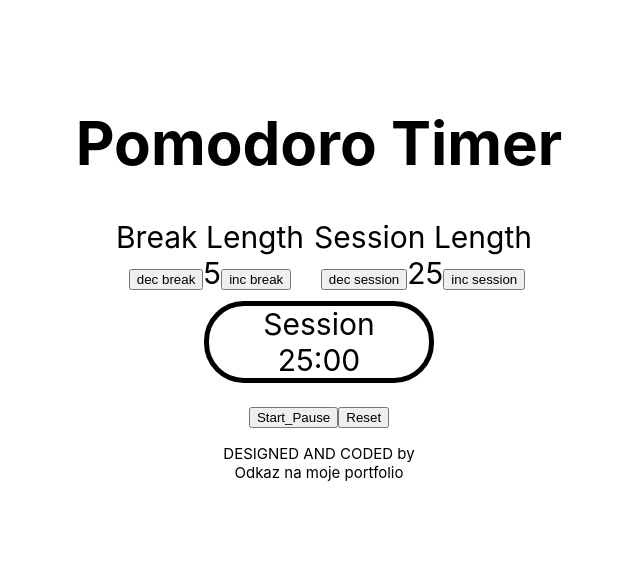
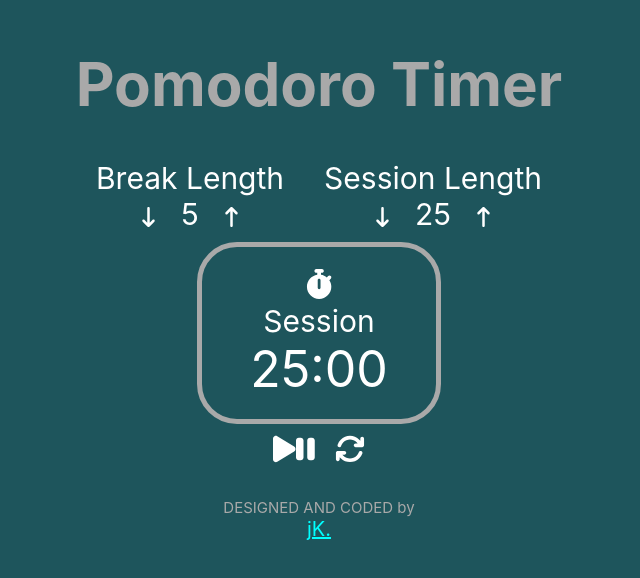
Before and after one commit to korinekj/pomodoro-timer, a React (Create React App) app: page / in a window 1280 px wide. Shown: the part 126-704 px from the top of the page, without its empty margins (321-961 px from the left). Built offline with nearby package versions, Linux system fonts and the light colour scheme.

Commit message:
ÚPRAVA CSS FINAL (pouze zkusit dodělat aby se změnila barva, kdyz bude zbyvat v casovaci uz jen 1minuta..)

```diff
--- a/package.json
+++ b/package.json
@@ -3,6 +3,8 @@
   "version": "0.1.0",
   "private": true,
   "dependencies": {
+    "@fortawesome/free-solid-svg-icons": "^6.1.1",
+    "@fortawesome/react-fontawesome": "^0.1.18",
     "@testing-library/jest-dom": "^5.16.4",
     "@testing-library/react": "^13.3.0",
     "@testing-library/user-event": "^13.5.0",
--- a/src/App.css
+++ b/src/App.css
@@ -3,6 +3,8 @@
   justify-content: center;
   align-items: center;
   height: 100vh;
+  background: #1e555c;
+  color: white;
 }
 
 .app {
@@ -11,19 +13,59 @@
   font-size: 30px;
 }
 
+.appName h1 {
+  color: darkgrey;
+}
+
 .length-control {
   display: inline-block;
-  margin-left: 10px;
+  padding: 0 20px;
+}
+
+#session-length,
+#break-length {
+  margin: 0 5px;
 }
 
 .timer {
-  border: 5px solid black;
+  border: 5px solid darkgray;
   border-radius: 40px;
   margin: 10px auto;
-  width: 220px;
+  width: 40%;
+  padding: 20px;
+}
+
+#time-left {
+  font-size: 50px;
+  font-weight: 400;
+}
+
+.timer-control {
+  margin-top: -10px;
 }
 
 .author {
   font-size: 15px;
-  margin-top: 15px;
+  margin-top: 20px;
+  color: darkgray;
 }
+
+.author a {
+  font-size: 20px;
+  color: cyan;
+}
+
+button {
+  padding: 0 20px;
+  font-size: 20px;
+  background: none;
+  border: none;
+  color: white;
+  cursor: pointer;
+}
+
+.timer-control button {
+  padding: 0;
+  margin: 10px 10px;
+  font-size: 30px;
+}
--- a/src/Author.js
+++ b/src/Author.js
@@ -2,7 +2,11 @@ function Author(props) {
   return (
     <div className="author">
       <div>DESIGNED AND CODED by</div>
-      <div>Odkaz na moje portfolio</div>
+      <div>
+        <a href="https://korinekj.github.io/" target="_blank">
+          jK.
+        </a>
+      </div>
     </div>
   );
 }
--- a/src/BreakLength.js
+++ b/src/BreakLength.js
@@ -1,14 +1,20 @@
+import { FontAwesomeIcon } from "@fortawesome/react-fontawesome";
+import {
+  faArrowDownLong,
+  faArrowUpLong,
+} from "@fortawesome/free-solid-svg-icons";
+
 function BreakLength(props) {
   return (
     <div className="length-control">
       <div id="break-label">Break Length</div>
 
       <button id="break-decrement" onClick={props.setBreak.dec}>
-        dec break
+        <FontAwesomeIcon icon={faArrowDownLong} className="arrow" />
       </button>
       <span id="break-length">{props.break}</span>
       <button id="break-increment" onClick={props.setBreak.inc}>
-        inc break
+        <FontAwesomeIcon icon={faArrowUpLong} className="arrow" />
       </button>
     </div>
   );
--- a/src/Session.js
+++ b/src/Session.js
@@ -1,3 +1,6 @@
+import { FontAwesomeIcon } from "@fortawesome/react-fontawesome";
+import { faStopwatch } from "@fortawesome/free-solid-svg-icons";
+
 function SessionTimer(props) {
   // PŘEVOD z minut NA MM:SS FORMÁT
   // const MMSS = new Date(props.countdown * 60 * 1000)
@@ -6,6 +9,7 @@ function SessionTimer(props) {
 
   return (
     <div className="timer">
+      <FontAwesomeIcon icon={faStopwatch} />
       <audio
         id="beep"
         src="https://raw.githubusercontent.com/freeCodeCamp/cdn/master/build/testable-projects-fcc/audio/BeepSound.wav"
--- a/src/SessionLength.js
+++ b/src/SessionLength.js
@@ -1,14 +1,20 @@
+import { FontAwesomeIcon } from "@fortawesome/react-fontawesome";
+import {
+  faArrowDownLong,
+  faArrowUpLong,
+} from "@fortawesome/free-solid-svg-icons";
+
 function SessionLength(props) {
   return (
     <div className="length-control">
       <div id="session-label">Session Length</div>
 
       <button id="session-decrement" onClick={props.setSession.dec}>
-        dec session
+        <FontAwesomeIcon icon={faArrowDownLong} className="arrow" />
       </button>
       <span id="session-length">{props.session}</span>
       <button id="session-increment" onClick={props.setSession.inc}>
-        inc session
+        <FontAwesomeIcon icon={faArrowUpLong} className="arrow" />
       </button>
     </div>
   );
--- a/src/TimerControl.js
+++ b/src/TimerControl.js
@@ -1,13 +1,19 @@
-import { useState } from "react";
+import { FontAwesomeIcon } from "@fortawesome/react-fontawesome";
+import {
+  faPlay,
+  faPause,
+  faArrowsRotate,
+} from "@fortawesome/free-solid-svg-icons";
 
 function TimerControl(props) {
   return (
     <div className="timer-control">
       <button id="start_stop" onClick={props.start}>
-        Start_Pause
+        <FontAwesomeIcon icon={faPlay} />
+        <FontAwesomeIcon icon={faPause} />
       </button>
       <button id="reset" onClick={props.reset}>
-        Reset
+        <FontAwesomeIcon icon={faArrowsRotate} />
       </button>
     </div>
   );
```
Also changed, not shown: 1 other file (tests, documents, lock files or other folders).
